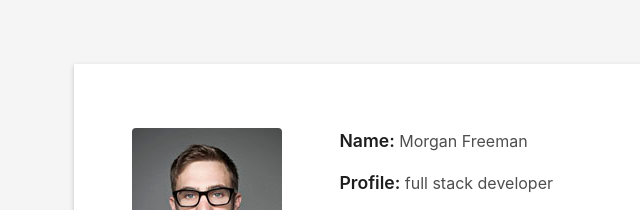
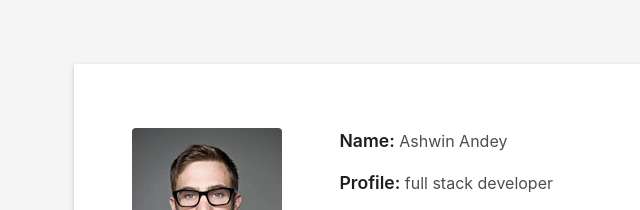
Before and after one commit to AshwinAndey/ashwinandey.github.io, a plain HTML site: page index.html in a window 1280 px wide. Shown: the part 800-1010 px from the top of the page, 11-651 px from the left. Drawn offline with Linux system fonts and the light colour scheme; files whose address does not match are found by name.

Commit message:
Update index.html

```diff
--- a/index.html
+++ b/index.html
@@ -95,7 +95,7 @@
                     </div>
                     <div class="col-sm-6 col-md-7">
                       <div class="about-info">
-                        <p><span class="title-s">Name: </span> <span>Morgan Freeman</span></p>
+                        <p><span class="title-s">Name: </span> <span>Ashwin Andey</span></p>
                         <p><span class="title-s">Profile: </span> <span>full stack developer</span></p>
                         <p><span class="title-s">Email: </span> <span>contact@example.com</span></p>
                         <p><span class="title-s">Phone: </span> <span>(617) 557-0089</span></p>
```
